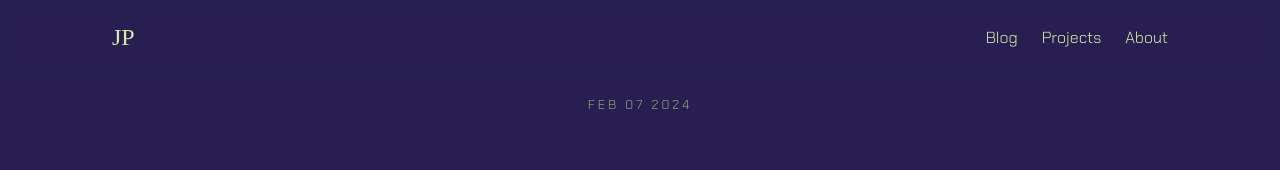
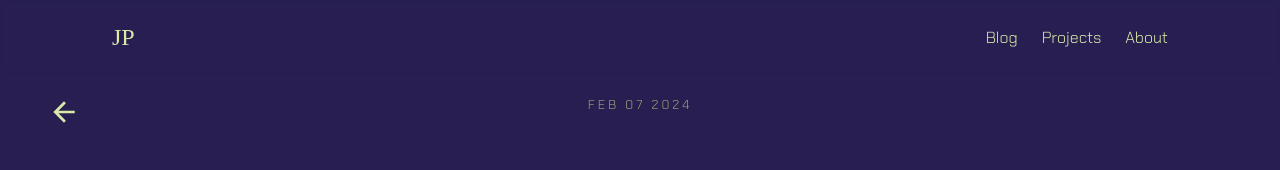
Before and after one commit to j-prt/portfolio, a React (Vite) app: page /blog/1 in a window 1280 px wide. Shown: the top 170 px of the page. Built offline with nearby package versions, Linux system fonts and the light colour scheme; a web font is replaced by a local one.

Commit message:
add back button to blog detail page

```diff
--- a/src/pages/blog/BlogDetail.tsx
+++ b/src/pages/blog/BlogDetail.tsx
@@ -3,6 +3,15 @@ import FullScreenBackground from '../../ui/FullScreenBackground'
 import MainContainer from '../../ui/MainContainer'
 import DateLine from '../../ui/DateLine'
 import Paragraph from '../../ui/Paragraph'
+import styled from 'styled-components'
+import { IoMdArrowBack } from 'react-icons/io'
+import { Link } from 'react-router-dom'
+
+const Back = styled.div`
+  position: fixed;
+  left: 3rem;
+  font-size: 2rem;
+`
 
 // TODO: write blogs. Also data will be served from backend
 // as json, so the entire logic here needs to be implemented.
@@ -10,6 +19,11 @@ function BlogDetail() {
   return (
     <FullScreenBackground size='long' color='secondary'>
       <MainContainer>
+        <Back>
+          <Link to='/blog'>
+            <IoMdArrowBack />
+          </Link>
+        </Back>
         <DateLine>FEB 07 2024</DateLine>
         <HeadingSimple>Title of the Post!</HeadingSimple>
         <Paragraph>
```
